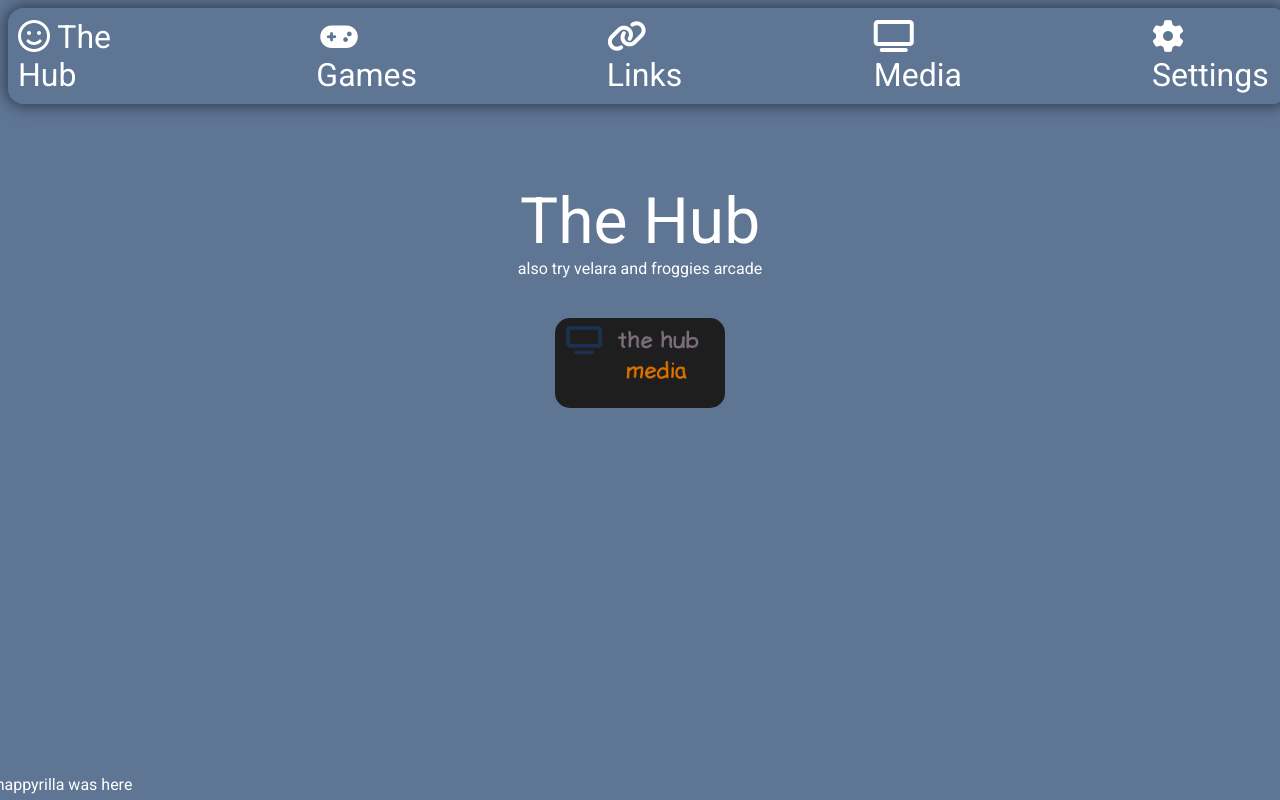
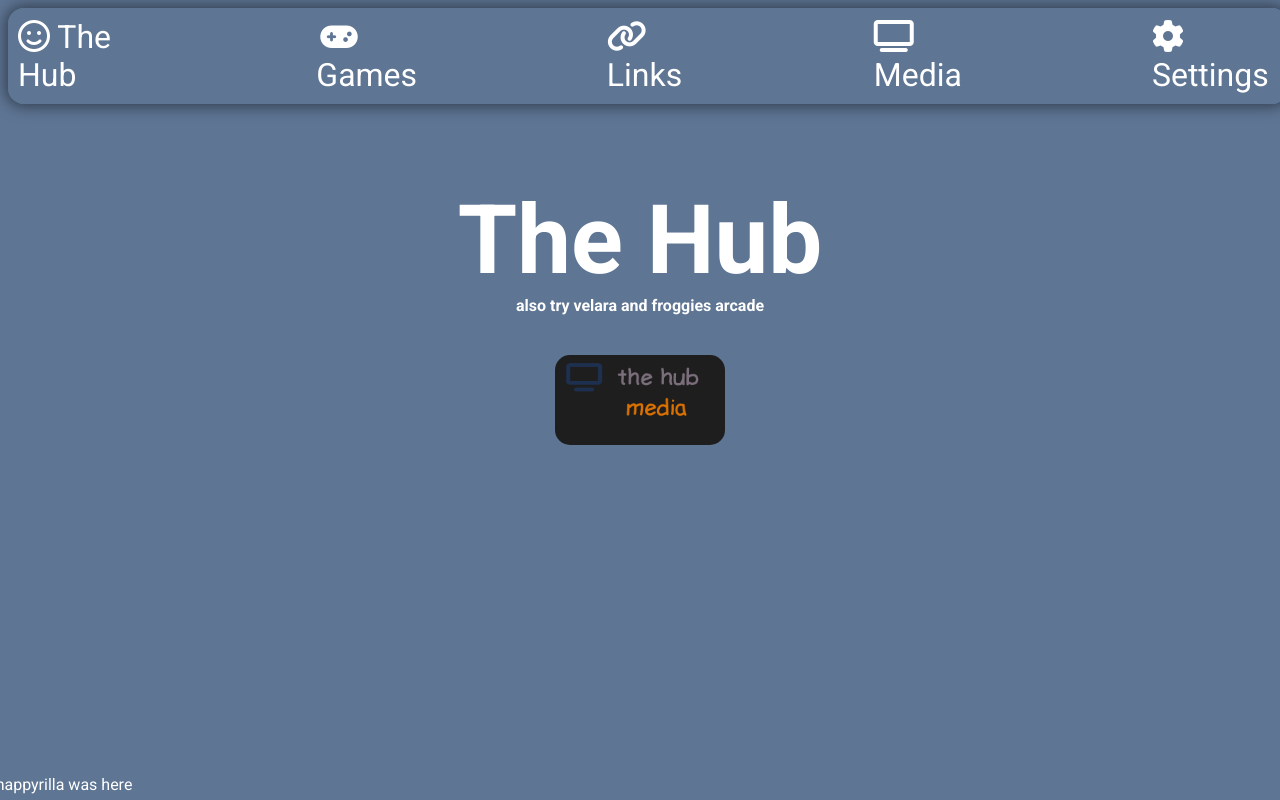
Before and after one commit to basukabomberumpe-design/donttellyourteachers.github.io, a plain HTML site: page index.html in a window 1280 px wide. Drawn offline with Linux system fonts and the light colour scheme; files whose address does not match are found by name.

Commit message:
name bigger

```diff
--- a/style.css
+++ b/style.css
@@ -1,7 +1,7 @@
 @import url('https://fonts.googleapis.com/css2?family=Roboto:ital,wght@0,100..900;1,100..900&display=swap');
 .title {
     font-family: "Roboto";
-    font-size: 4rem;
+    font-size: 6rem;
     transition: all 0.3s ease;
     display: flex;
     flex-direction: column;
@@ -10,6 +10,7 @@
     cursor: default;
     margin: 10vh auto 0;
     width: min(100%, 1000px);
+    font-weight: 700;
 }
 .title-main {
     display: inline-block;
```
